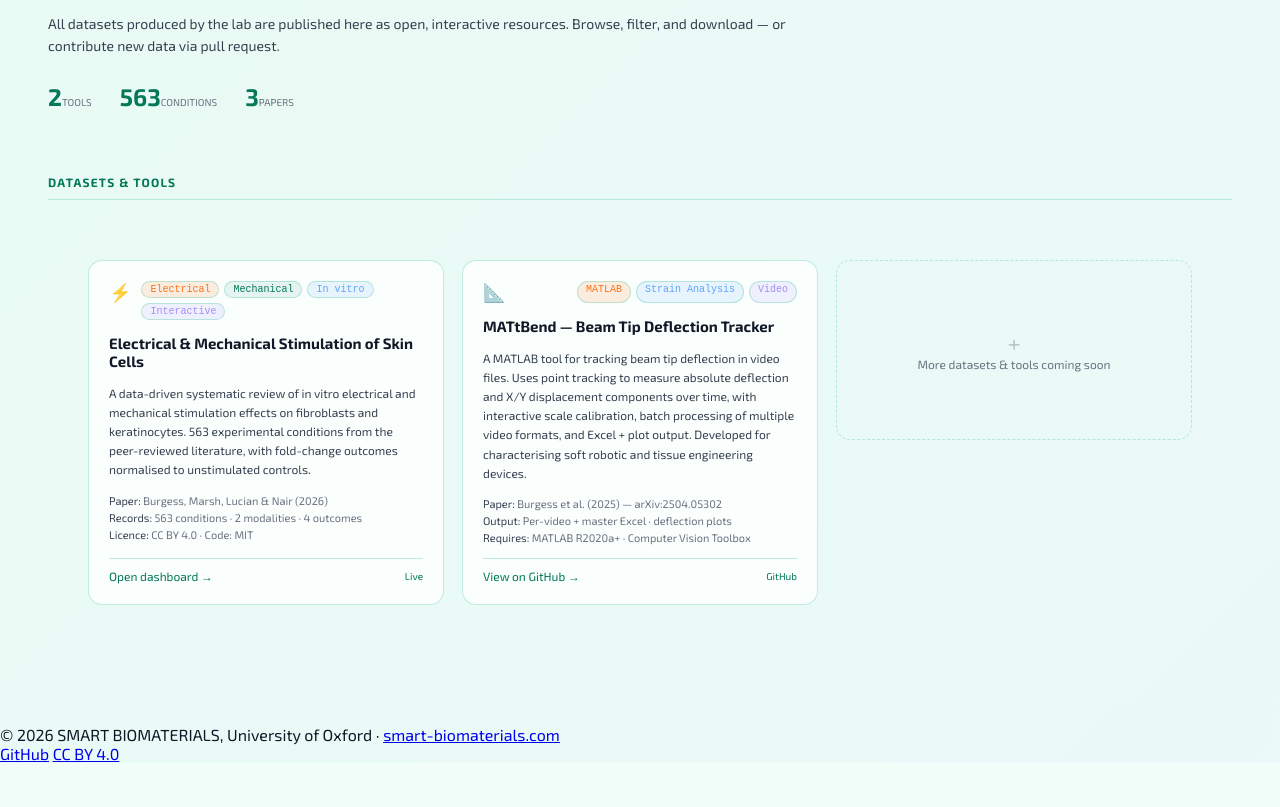
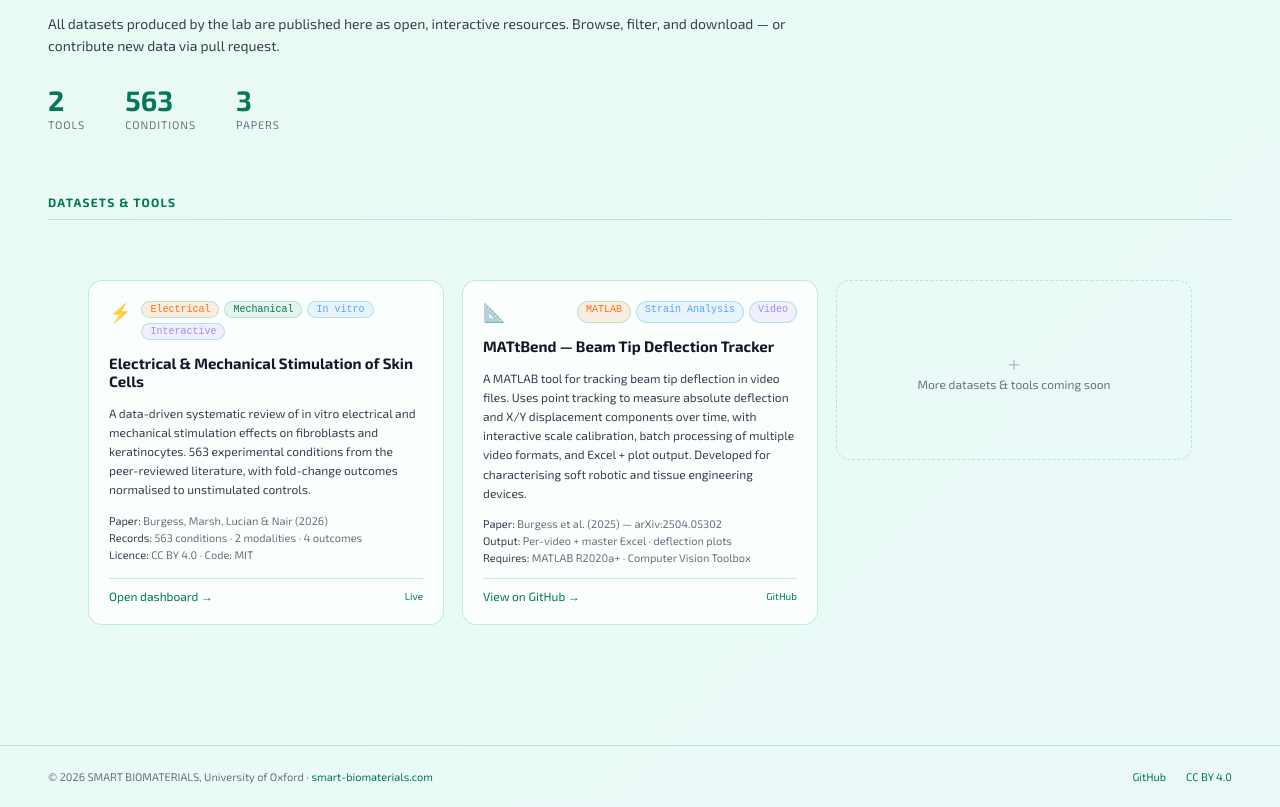
Before and after one commit to SMARTBiomaterials/smartbiomaterials.github.io, a website: page index.html in a window 1280 px wide. Shown: the part 314-1121 px from the top of the page. Before the commit the page ends 1077 px from the top, so only its background shows below. Drawn offline with Linux system fonts and the light colour scheme.

Commit message:
Update datahub.css

```diff
--- a/assets/css/datahub.css
+++ b/assets/css/datahub.css
@@ -231,6 +231,11 @@ header {
 }
 
 /* ── META ───────────────────────────────────── */
+.header-right {
+  display: flex;
+  align-items: center;
+  gap: 20px; /* increase from current */
+}
 .card-meta {
   display: flex;
   flex-direction: column;
@@ -407,3 +412,55 @@ header {
   padding: 80px 48px 64px;
   max-width: 900px;
 }
+footer {
+  border-top: 1px solid var(--border);
+  padding: 24px 48px;
+
+  display: flex;
+  justify-content: space-between;
+  align-items: center;
+  flex-wrap: wrap;
+  gap: 16px;
+
+  font-size: 11px;
+  color: var(--text-soft);
+}
+
+footer a {
+  color: var(--green);
+  text-decoration: none;
+}
+
+footer a:hover {
+  text-decoration: underline;
+}
+
+.footer-links {
+  display: flex;
+  gap: 20px;
+}
+.hero-stats {
+  display: flex;
+  gap: 40px;
+  margin-top: 28px;
+}
+
+.hero-stat {
+  display: flex;
+  flex-direction: column;
+  gap: 4px;
+}
+
+.hero-stat .n {
+  font-size: 28px;
+  font-weight: 700;
+  color: var(--green);
+  line-height: 1;
+}
+
+.hero-stat .l {
+  font-size: 11px;
+  letter-spacing: 0.08em;
+  text-transform: uppercase;
+  color: var(--text-soft);
+}
```
